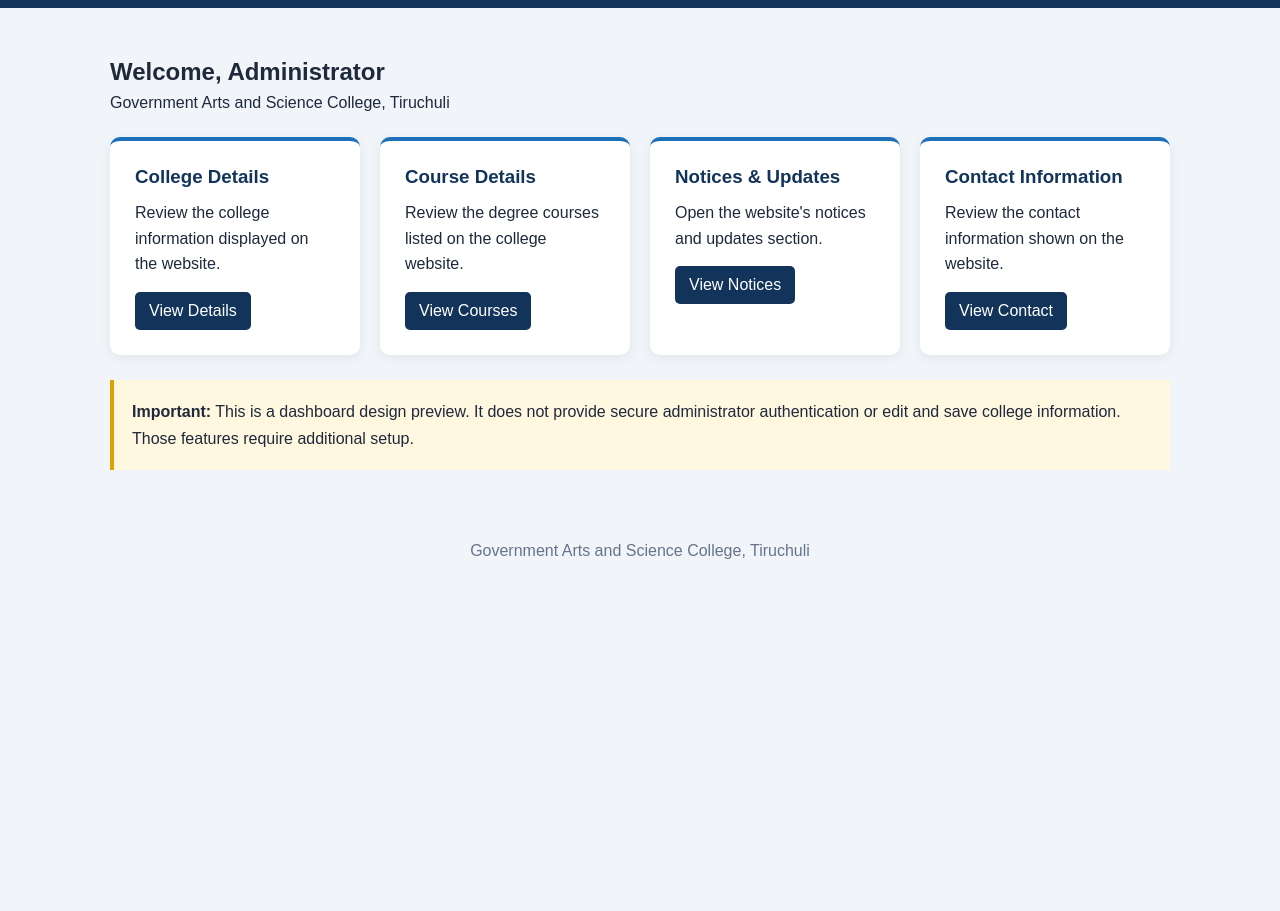
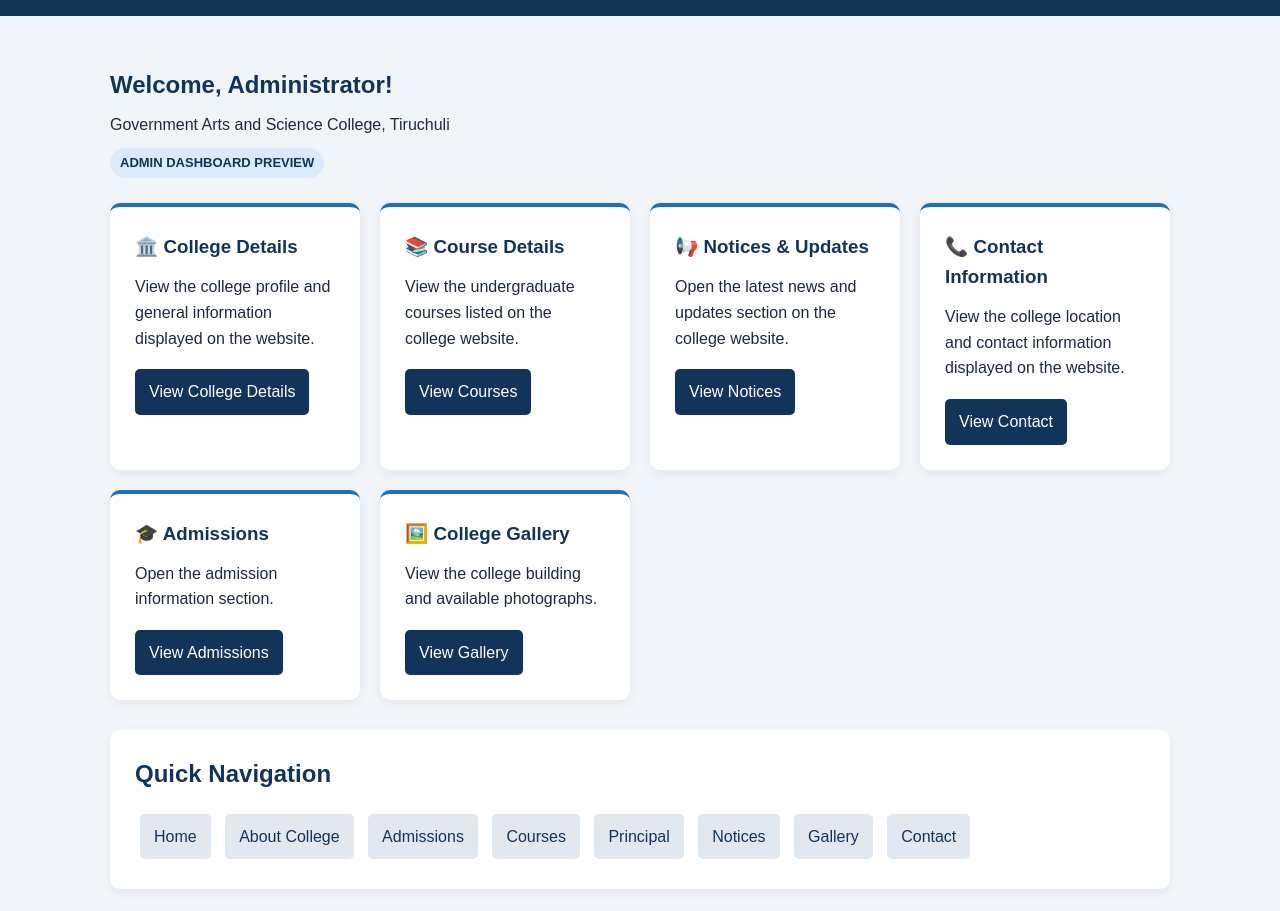
Before and after one commit to valarmathiponmuthuramalingam-netizen/Thiruchuli-college-website, a plain HTML site: page admin-dashboard.html in a window 1280 px wide. Shown: the part 74-985 px from the top of the page. Before the commit the page ends 800 px from the top, so only its background shows below. Drawn offline with Linux system fonts and the light colour scheme.

Commit message:
Update admin-dashboard.html

```diff
--- a/admin-dashboard.html
+++ b/admin-dashboard.html
@@ -3,6 +3,7 @@
 <head>
     <meta charset="UTF-8">
     <meta name="viewport" content="width=device-width, initial-scale=1.0">
+
     <title>College Admin Dashboard</title>
 
     <style>
@@ -16,6 +17,7 @@
             font-family: Arial, sans-serif;
             background: #f1f5f9;
             color: #1e293b;
+            line-height: 1.6;
         }
 
         header {
@@ -30,7 +32,7 @@
         }
 
         header h1 {
-            font-size: 23px;
+            font-size: 24px;
         }
 
         .back-button {
@@ -40,6 +42,10 @@
             border-radius: 5px;
             text-decoration: none;
             font-weight: bold;
+        }
+
+        .back-button:hover {
+            background: #dbeafe;
         }
 
         .container {
@@ -54,6 +60,18 @@
 
         .welcome h2 {
             margin-bottom: 8px;
+            color: #12345a;
+        }
+
+        .dashboard-label {
+            display: inline-block;
+            margin-top: 10px;
+            padding: 5px 10px;
+            background: #dbeafe;
+            color: #12345a;
+            border-radius: 20px;
+            font-size: 13px;
+            font-weight: bold;
         }
 
         .cards {
@@ -76,8 +94,7 @@
         }
 
         .card p {
-            line-height: 1.6;
-            margin-bottom: 15px;
+            margin-bottom: 18px;
         }
 
         .card a {
@@ -89,12 +106,47 @@
             border-radius: 5px;
         }
 
+        .card a:hover {
+            background: #1d70b8;
+        }
+
         .notice {
             margin-top: 25px;
             background: #fff7df;
             padding: 18px;
             border-left: 4px solid #e0a000;
-            line-height: 1.7;
+            border-radius: 5px;
+        }
+
+        .notice p {
+            margin-top: 6px;
+        }
+
+        .quick-actions {
+            margin-top: 30px;
+            padding: 25px;
+            background: white;
+            border-radius: 10px;
+            box-shadow: 0 3px 12px #00000010;
+        }
+
+        .quick-actions h2 {
+            color: #12345a;
+            margin-bottom: 15px;
+        }
+
+        .quick-actions a {
+            display: inline-block;
+            margin: 5px;
+            padding: 10px 14px;
+            background: #e2e8f0;
+            color: #12345a;
+            text-decoration: none;
+            border-radius: 5px;
+        }
+
+        .quick-actions a:hover {
+            background: #cbd5e1;
         }
 
         footer {
@@ -111,6 +163,10 @@
             .container {
                 padding: 15px;
             }
+
+            .card {
+                padding: 20px;
+            }
         }
     </style>
 </head>
@@ -119,55 +175,144 @@
 
 <header>
     <h1>College Admin Dashboard</h1>
-        <a class="back-button" href="index.html">Back to Website</a>
+
+    <a class="back-button" href="index.html">
+        ← Back to Website
+    </a>
 </header>
 
 <main class="container">
 
     <section class="welcome">
-            <h2>Welcome, Administrator</h2>
+        <h2>Welcome, Administrator!</h2>
+
         <p>Government Arts and Science College, Tiruchuli</p>
+
+        <span class="dashboard-label">ADMIN DASHBOARD PREVIEW</span>
     </section>
 
     <section class="cards">
 
         <article class="card">
-                <h3>College Details</h3>
-                <p>Review the college information displayed on the website.</p>
-                <a href="index.html#about">View Details</a>
+            <h3>🏛️ College Details</h3>
+
+            <p>
+                View the college profile and general information
+                displayed on the website.
+            </p>
+
+            <a href="index.html#about">
+                View College Details
+            </a>
         </article>
 
         <article class="card">
-                <h3>Course Details</h3>
-                <p>Review the degree courses listed on the college website.</p>
-                <a href="index.html#courses">View Courses</a>
+            <h3>📚 Course Details</h3>
+
+            <p>
+                View the undergraduate courses listed on the
+                college website.
+            </p>
+
+            <a href="index.html#courses">
+                View Courses
+            </a>
         </article>
 
         <article class="card">
-                <h3>Notices & Updates</h3>
-                <p>Open the website's notices and updates section.</p>
-                <a href="index.html#notices">View Notices</a>
+            <h3>📢 Notices & Updates</h3>
+
+            <p>
+                Open the latest news and updates section
+                on the college website.
+            </p>
+
+            <a href="index.html#notices">
+                View Notices
+            </a>
         </article>
 
         <article class="card">
-                <h3>Contact Information</h3>
-                <p>Review the contact information shown on the website.</p>
-                <a href="index.html#contact">View Contact</a>
+            <h3>📞 Contact Information</h3>
+
+            <p>
+                View the college location and contact information
+                displayed on the website.
+            </p>
+
+            <a href="index.html#contact">
+                View Contact
+            </a>
+        </article>
+
+        <article class="card">
+            <h3>🎓 Admissions</h3>
+
+            <p>
+                Open the admission information section.
+            </p>
+
+            <a href="index.html#admissions">
+                View Admissions
+            </a>
+        </article>
+
+        <article class="card">
+            <h3>🖼️ College Gallery</h3>
+
+            <p>
+                View the college building and available photographs.
+            </p>
+
+            <a href="index.html#gallery">
+                View Gallery
+            </a>
         </article>
 
     </section>
 
+    <section class="quick-actions">
+
+        <h2>Quick Navigation</h2>
+
+        <a href="index.html#home">Home</a>
+        <a href="index.html#about">About College</a>
+        <a href="index.html#admissions">Admissions</a>
+        <a href="index.html#courses">Courses</a>
+        <a href="index.html#principal">Principal</a>
+        <a href="index.html#notices">Notices</a>
+        <a href="index.html#gallery">Gallery</a>
+        <a href="index.html#contact">Contact</a>
+
+    </section>
+
     <section class="notice">
-            <strong>Important:</strong>
-            This is a dashboard design preview. It does not provide
-            secure administrator authentication or edit and save
-            college information. Those features require additional setup.
+
+        <strong>Important Notice</strong>
+
+        <p>
+            This dashboard currently provides navigation to the
+            college website sections. It does not edit or save
+            college information.
+        </p>
+
+        <p>
+            Secure administrator authentication and data management
+            require additional backend or authentication setup.
+        </p>
+
     </section>
 
 </main>
 
 <footer>
+    <p>
         Government Arts and Science College, Tiruchuli
+    </p>
+
+    <p>
+        © 2026 College Website
+    </p>
 </footer>
 
 </body>
```
Lines whose indentation alone changed are shown as unchanged.
